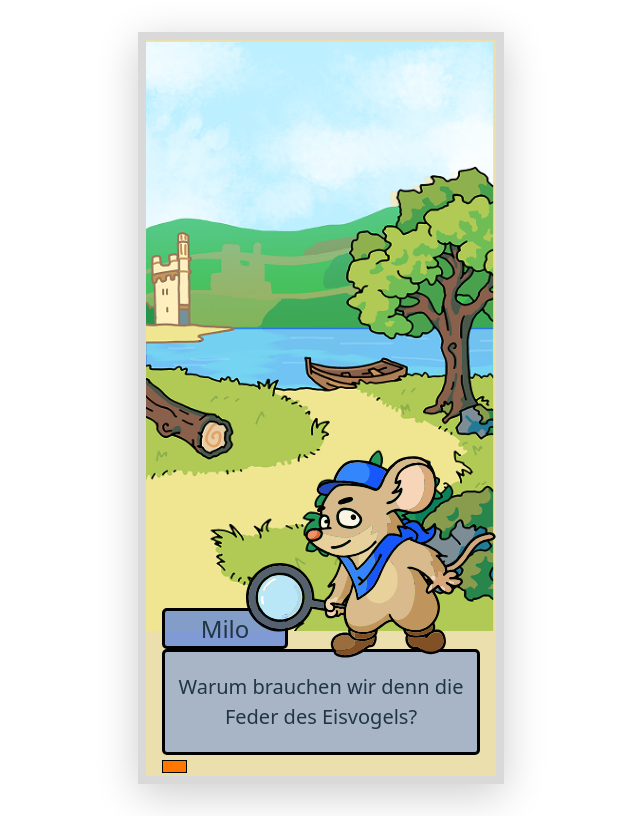
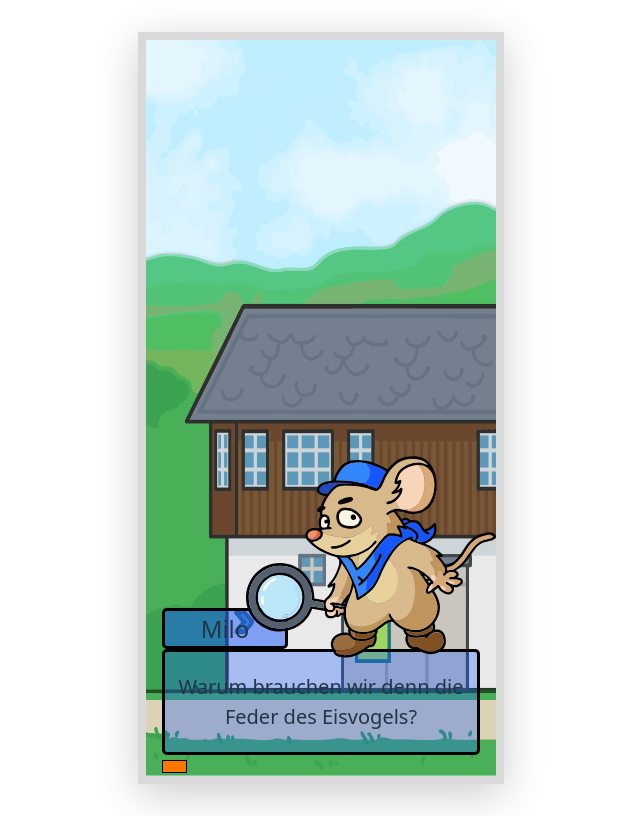
Before and after one commit to zohaib304/Kingfishers-colors, a React app: page / in a window 1280 px wide. Shown: the whole page, without its empty margins (319-959 px from the left). Built offline with nearby package versions, Linux system fonts and the light colour scheme; the HTML template or start-up script is replaced by a standard one.

Commit message:
updated the background image

```diff
--- a/src/kingfisher-colors/components/mobile-frame.css
+++ b/src/kingfisher-colors/components/mobile-frame.css
@@ -1,5 +1,6 @@
 .mobile-frame {
   width: 350px;
+  max-width: 350px;
   height: calc(100vh - 4rem);
   background-size: 100% 100%;
   background-position: center;
@@ -9,6 +10,12 @@
   border: 8px solid #D9D9D9;
 }
 
+@media (max-width: 350px) {
+  .mobile-frame {
+    width: 95vw;
+  }
+}
+
 .mobile-frame-content {
   width: 100%;
   height: 100%;
--- a/src/kingfisher-colors/components/mobile-frame.jsx
+++ b/src/kingfisher-colors/components/mobile-frame.jsx
@@ -1,6 +1,6 @@
 import "./mobile-frame.css"
 
-import backgroundImage from "../assets/background.png"
+import backgroundImage from "../assets/new_background.png"
 
 export function MobileFrame({ children }) {
   return (
```
Also changed, not shown: src/kingfisher-colors/assets/new_background.png (added).
